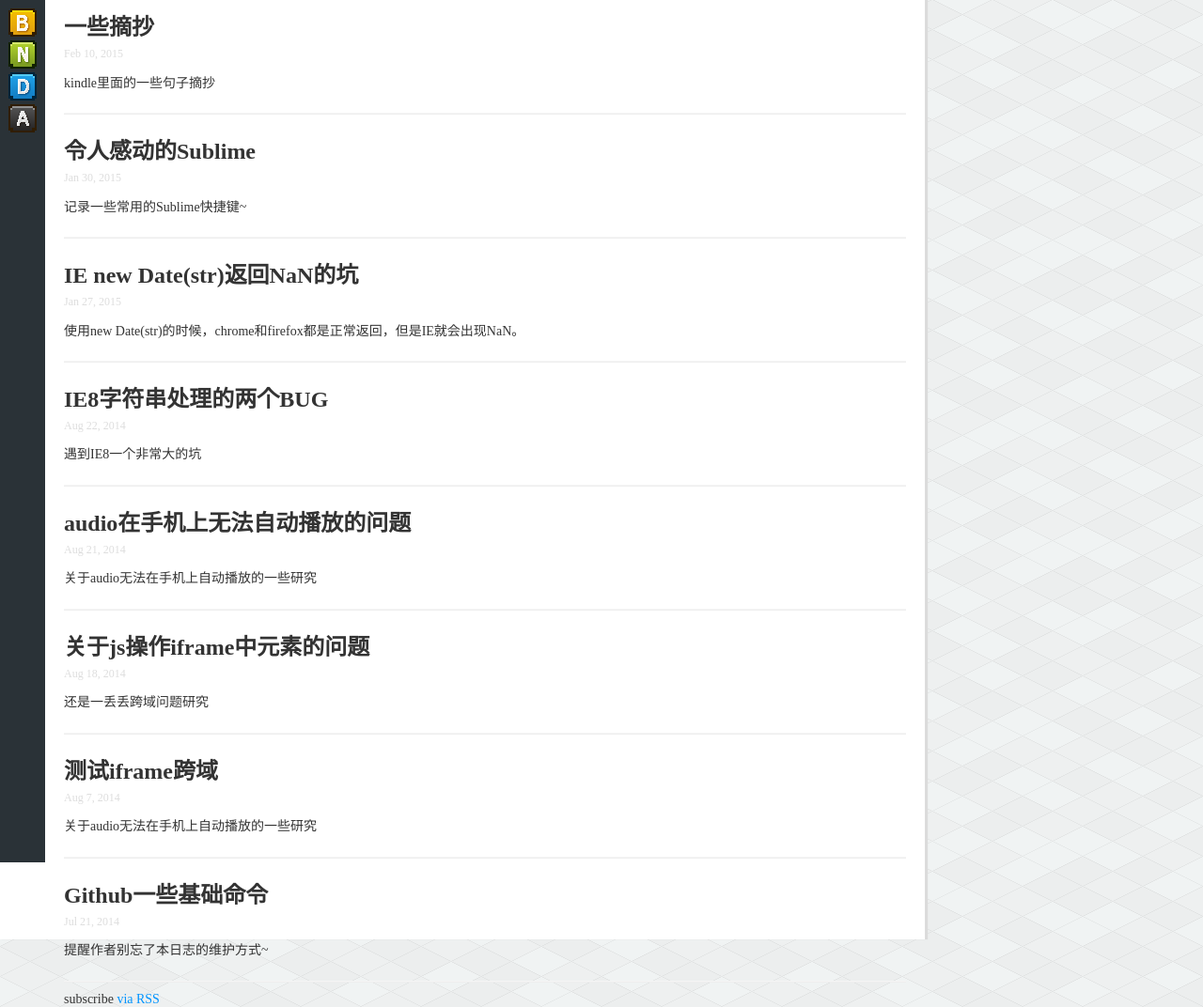
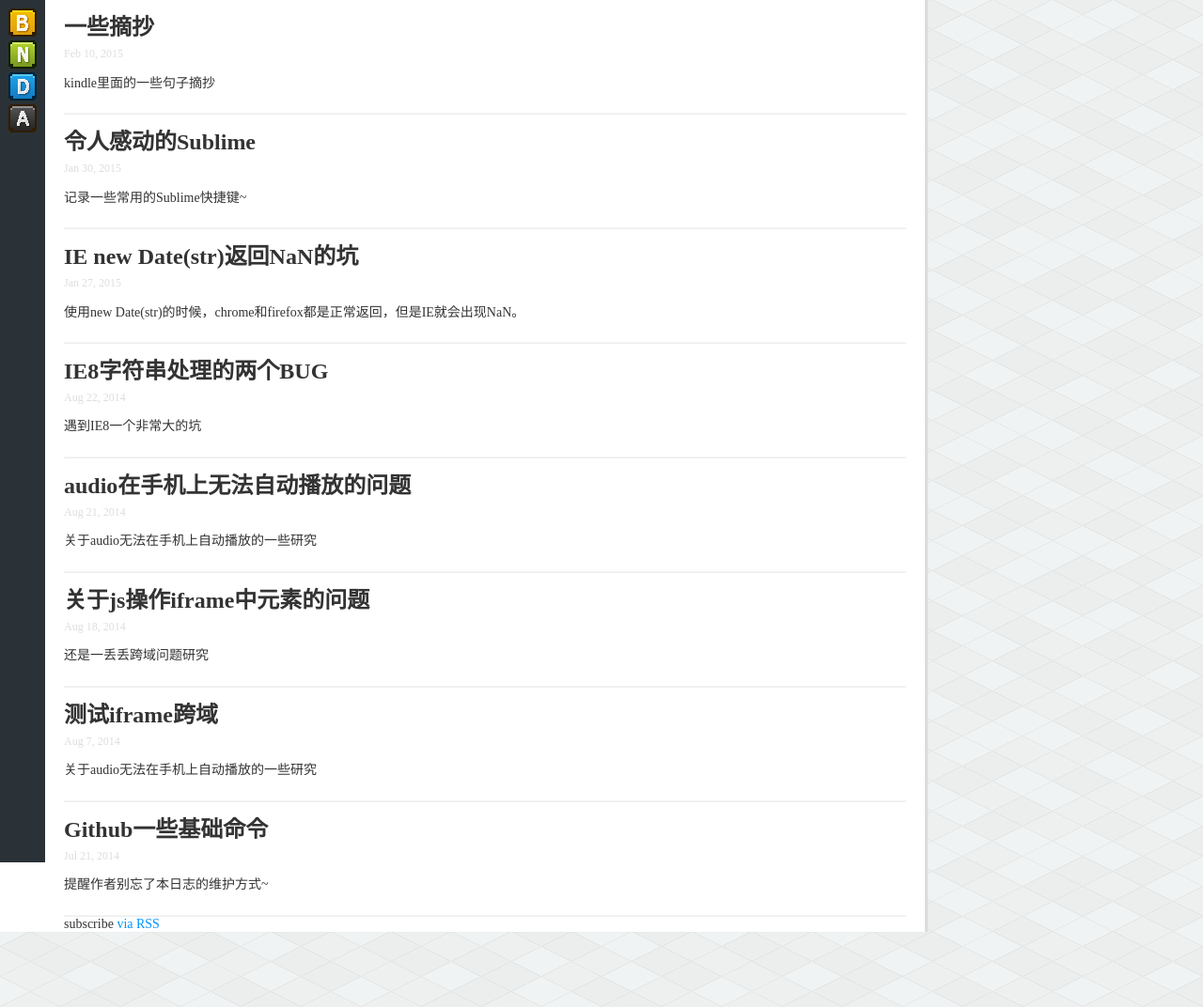
Before and after one commit to chzhbob/jekyll_demo, a Jekyll site: the page built from index.html, in a window 1280 px wide. Shown: the whole page at 94% size. Built offline with Jekyll 4.4.1, drawn with Linux system fonts in a browser that asks for light colours; after the commit the page ends 992 px from its top, so only the background shows below that.

Commit message:
css bug fix

```diff
--- a/_layouts/index.html
+++ b/_layouts/index.html
@@ -27,10 +27,10 @@
         <script type="text/javascript">
             $(function(){
                 $("#main_content").css("min-height", $(window).height());
-                window.resize = function(){
+                $(window).resize(function(){
                     console.log("yes");
                     $("#main_content").css("min-height", $(window).height());
-                };
+                });
             });
         </script>
     </body>
--- a/css/main.css
+++ b/css/main.css
@@ -40,7 +40,6 @@ pre{
 	padding: 9px;
 }
 .content{
-	height:1000px;
 	width:70%;
 	min-width: 600px;
 	background: white;
@@ -54,7 +53,6 @@ pre{
 .posts .post-item{
 	padding-top: 10px;
 	border-bottom: 1px solid #eeeeee;
-	margin-bottom: 10px;
 }
 .posts .post-item .post-link{
 	color:#333;
```
